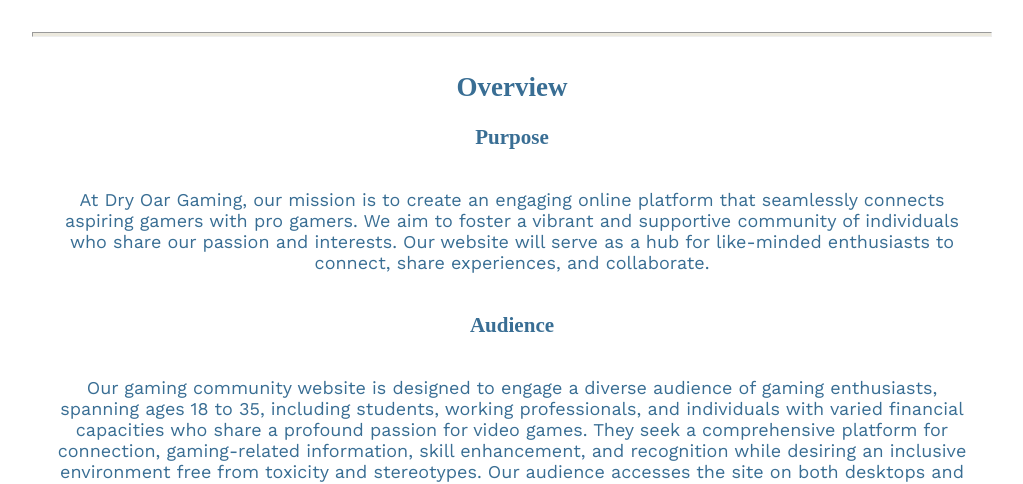
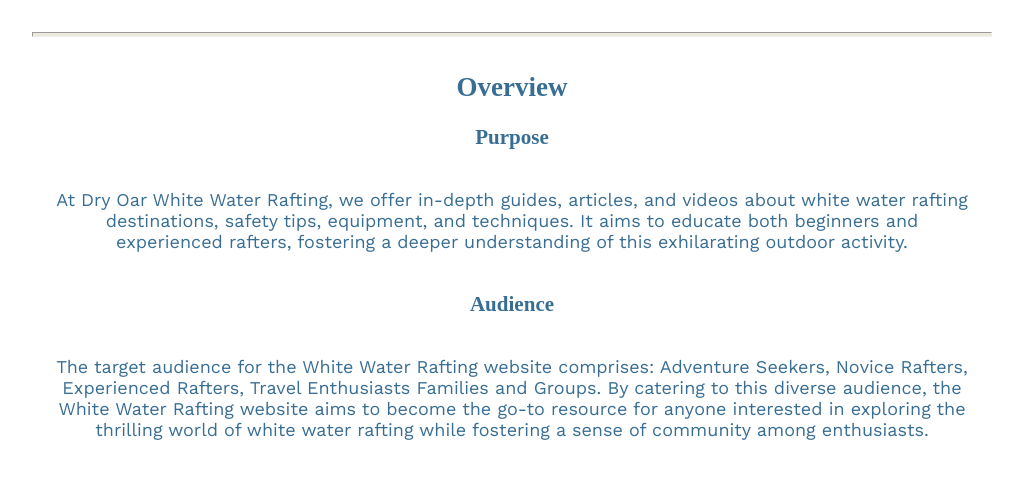
Before and after one commit to Ndemasukwo/wdd130, a plain HTML site: page wwr/site-plan-rafting.html in a window 1280 px wide. Shown: the part 308-792 px from the top of the page, without its empty margins (128-1151 px from the left). Drawn offline with nearby package versions, Linux system fonts and the light colour scheme; a web font is replaced by a local one.

Commit message:
purpose and audience fixed

```diff
--- a/wwr/site-plan-rafting.html
+++ b/wwr/site-plan-rafting.html
@@ -20,24 +20,19 @@
     <hr />
     <h2>Overview</h2>
     <h3>Purpose</h3>
-    <p>At Dry Oar Gaming, our mission is to create an engaging online platform
-        that seamlessly connects aspiring gamers with pro gamers. We aim to foster
-        a vibrant and supportive community of individuals who share our passion
-        and interests. Our website will serve as a hub for like-minded enthusiasts
-        to connect, share experiences, and collaborate.</p>
+    <p>At Dry Oar White Water Rafting, we offer in-depth guides, articles,
+      and videos about white water rafting destinations, safety tips, equipment,
+      and techniques. It aims to educate both beginners and experienced rafters,
+      fostering a deeper understanding of this exhilarating outdoor activity.</p>
     <!-- change this -->
 
     <h3>Audience</h3>
-    <p>Our gaming community website is designed to engage a diverse audience of
-        gaming enthusiasts, spanning ages 18 to 35, including students, working professionals,
-        and individuals with varied financial capacities who share a profound passion for video
-        games. They seek a comprehensive platform for connection, gaming-related information,
-        skill enhancement, and recognition while desiring an inclusive environment free from
-        toxicity and stereotypes. Our audience accesses the site on both desktops and mobile devices,
-        reflecting the evolving nature of gaming, from in-depth discussions on larger
-        screens to on-the-go updates and participation on smartphones and tablets.
-        Our goal is to meet these needs and desires by fostering a welcoming, informative,
-        and accessible community that caters to the full spectrum of gaming interests and expertise.
+    <p>The target audience for the White Water Rafting website comprises:
+      Adventure Seekers, Novice Rafters, Experienced Rafters, Travel Enthusiasts
+      Families and Groups. By catering to this diverse audience,
+      the White Water Rafting website aims to become the go-to resource
+      for anyone interested in exploring the thrilling world of white water
+      rafting while fostering a sense of community among enthusiasts.
     </p>
     <!-- change this -->
 
```
